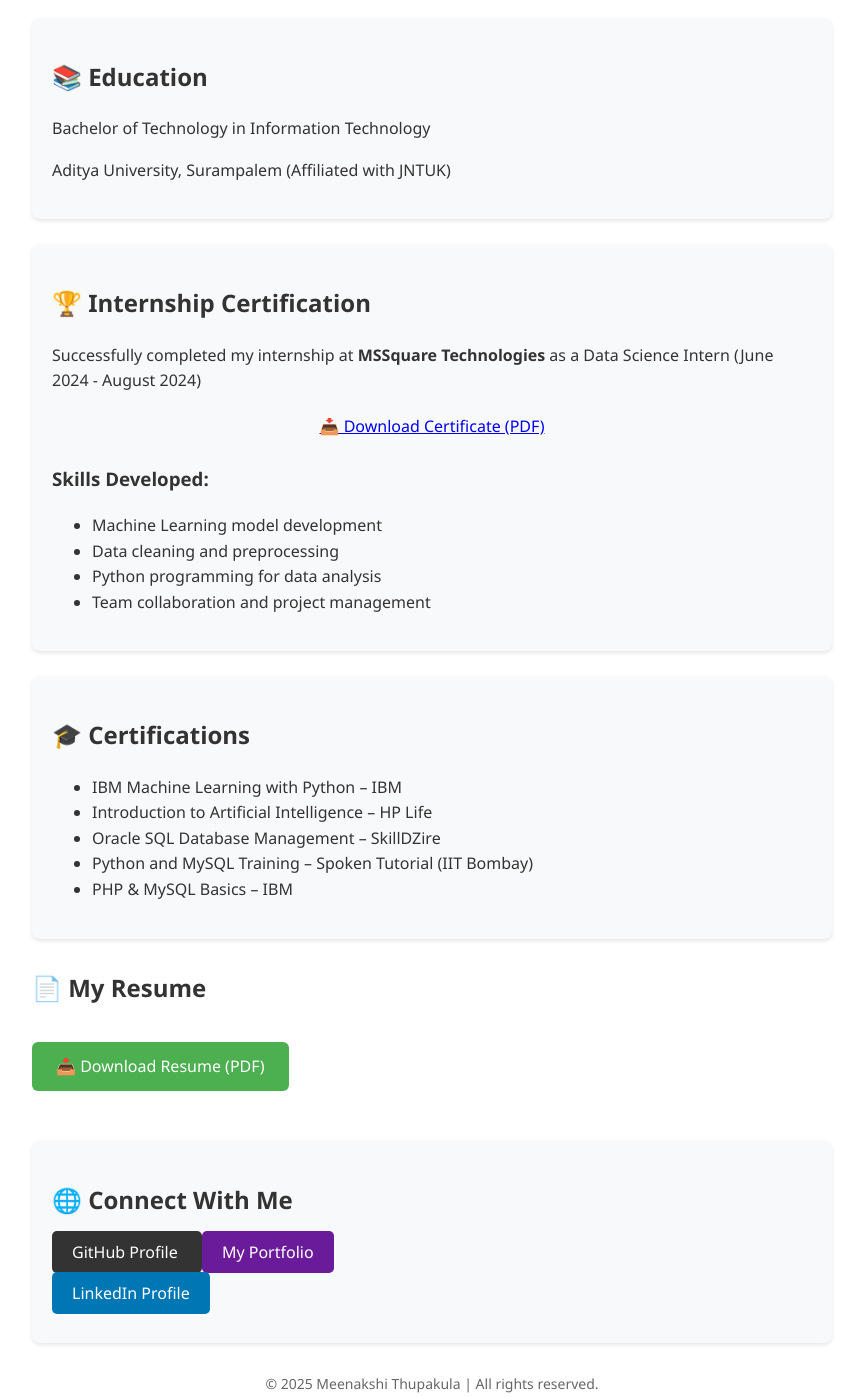
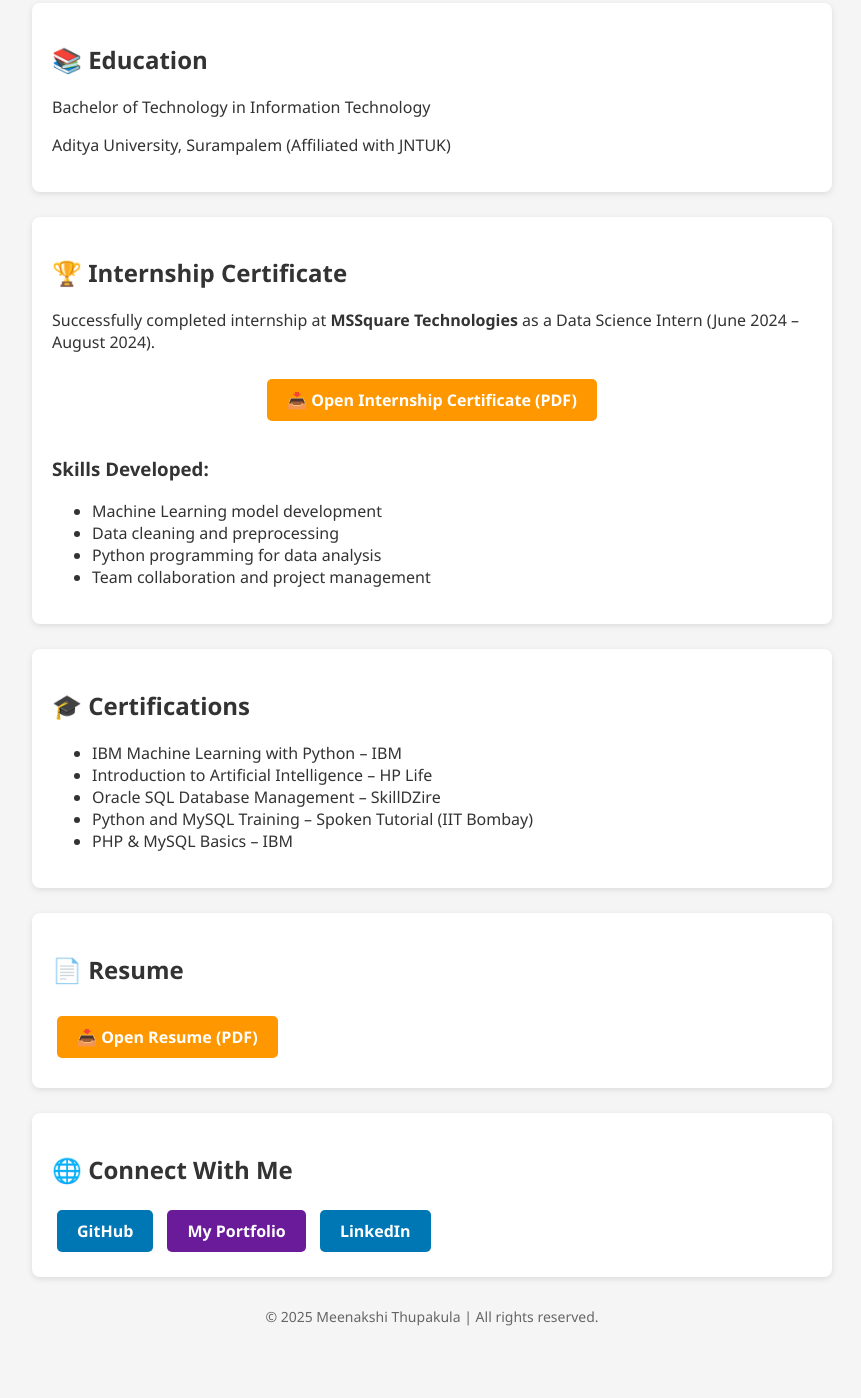
Before and after one commit to ThupakulaMeenakshi/ThupakulaMeenakshi.github.io, a plain HTML site: page index.html in a window 1280 px wide. Shown: the part 326-1724 px from the top of the page, without its empty margins (208-1069 px from the left). After the commit the page ends 1672 px from the top, so only its background shows below. Drawn offline with Linux system fonts and the light colour scheme.

Commit message:
Update index.html

```diff
--- a/index.html
+++ b/index.html
@@ -7,74 +7,67 @@
   <meta name="keywords" content="Meenakshi Thupakula, Portfolio, Python Developer, Machine Learning, Data Science, AI" />
   <meta name="author" content="Meenakshi Thupakula" />
   <title>Meenakshi's Portfolio</title>
-  <link rel="icon" href="favicon.ico" type="image/x-icon" />
   <style>
     body {
       font-family: 'Segoe UI', Tahoma, Geneva, Verdana, sans-serif;
       max-width: 800px;
       margin: 0 auto;
       padding: 20px;
-      line-height: 1.6;
+      background: #f5f5f5;
       color: #333;
     }
 
     h1 {
       color: #2a3f5f;
-      margin-bottom: 10px;
     }
 
     .project {
-      background: #f8f9fa;
+      background: #ffffff;
       padding: 20px;
       border-radius: 8px;
       margin: 25px 0;
-      box-shadow: 0 2px 4px rgba(0, 0, 0, 0.1);
+      box-shadow: 0 2px 6px rgba(0, 0, 0, 0.1);
     }
 
-    .resume-section {
-      margin: 30px 0;
+    .btn {
+      display: inline-block;
+      padding: 10px 20px;
+      margin: 10px 5px;
+      border-radius: 5px;
+      text-decoration: none;
+      font-weight: 600;
+      color: white;
+      transition: background 0.3s;
     }
 
     .btn-download {
-      background: #4caf50;
-      color: white;
-      padding: 12px 24px;
-      border-radius: 6px;
-      display: inline-block;
-      margin: 15px 0 20px 0;
-      text-decoration: none;
-      transition: all 0.3s ease;
+      background: #ff9800;
     }
 
     .btn-download:hover {
-      background: #45a049;
-      transform: translateY(-2px);
-      box-shadow: 0 4px 8px rgba(0, 0, 0, 0.1);
+      background: #f57c00;
     }
 
     .btn-linkedin {
       background: #0077b5;
-      color: white;
-      padding: 10px 20px;
-      border-radius: 5px;
-      text-decoration: none;
-      font-weight: 500;
-      transition: all 0.3s ease;
+      margin: 5px;
     }
 
     .btn-linkedin:hover {
-      background: #00669c;
-      transform: translateY(-2px);
+      background: #005f91;
     }
 
     @media (max-width: 600px) {
-      .project {
-        padding: 15px;
+      .btn {
+        display: block;
+        width: 100%;
+        text-align: center;
       }
     }
   </style>
 </head>
 <body>
+
   <header>
     <h1>Hi, I'm Meenakshi! 👋</h1>
     <p>Data Science & AI/ML Enthusiast | Python Developer | IT Student</p>
@@ -91,21 +84,23 @@
     <p>Aditya University, Surampalem (Affiliated with JNTUK)</p>
   </div>
 
-  <!-- Internship Certificate Section (Download Only) -->
+  <!-- 🏆 Internship Certificate -->
   <div class="project">
-    <h2>🏆 Internship Certification</h2>
-    <p>Successfully completed my internship at <strong>MSSquare Technologies</strong> as a Data Science Intern (June 2024 - August 2024)</p>
+    <h2>🏆 Internship Certificate</h2>
+    <p>
+      Successfully completed internship at <strong>MSSquare Technologies</strong> as a
+      Data Science Intern (June 2024 – August 2024).
+    </p>
 
-    <!-- Download Button Only -->
-    <div style="text-align: center; margin: 20px 0;">
+    <div style="text-align: center;">
+      <!-- OPEN Certificate PDF (works on GitHub/Hosting) -->
       <a href="thupakula_meenakshi.pdf"
-         download="Meenakshi_MSSquareTech_Internship_Certificate.pdf"
-         class="certificate-btn btn-download-cert">
-        📥 Download Certificate (PDF)
+         target="_blank"
+         class="btn btn-download">
+         📥 Open Internship Certificate (PDF)
       </a>
     </div>
 
-    <!-- Skills Developed -->
     <div style="margin-top: 25px;">
       <h3>Skills Developed:</h3>
       <ul>
@@ -128,34 +123,25 @@
     </ul>
   </div>
 
-  <div class="resume-section">
-    <h2>📄 My Resume</h2>
+  <div class="project">
+    <h2>📄 Resume</h2>
     <a href="resume.pdf"
-       download="resume.pdf"
-       class="btn-download">
-       📥 Download Resume (PDF)
+       target="_blank"
+       class="btn btn-download">
+       📥 Open Resume (PDF)
     </a>
   </div>
 
   <div class="project">
     <h2>🌐 Connect With Me</h2>
-    <p>
-      <a href="https://github.com/ThupakulaMeenakshi" class="btn-linkedin" style="background: #333;" target="_blank">
-        GitHub Profile
-      </a>
-      <a href="https://ThupakulaMeenakshi.github.io" class="btn-linkedin" style="background: #6a1b9a;" target="_blank">
-        My Portfolio
-      </a>
-    </p>
-    <p>
-      <a href="https://linkedin.com/in/meenakshi-thupakula-98219326b" class="btn-linkedin" target="_blank">
-        LinkedIn Profile
-      </a>
-    </p>
+    <a href="https://github.com/ThupakulaMeenakshi" class="btn btn-linkedin" target="_blank">GitHub</a>
+    <a href="https://ThupakulaMeenakshi.github.io" class="btn btn-linkedin" style="background:#6a1b9a;" target="_blank">My Portfolio</a>
+    <a href="https://linkedin.com/in/meenakshi-thupakula-98219326b" class="btn btn-linkedin" target="_blank">LinkedIn</a>
   </div>
 
   <footer style="text-align: center; margin-top: 30px; font-size: 14px; color: #666;">
     © 2025 Meenakshi Thupakula | All rights reserved.
   </footer>
+
 </body>
 </html>
```
